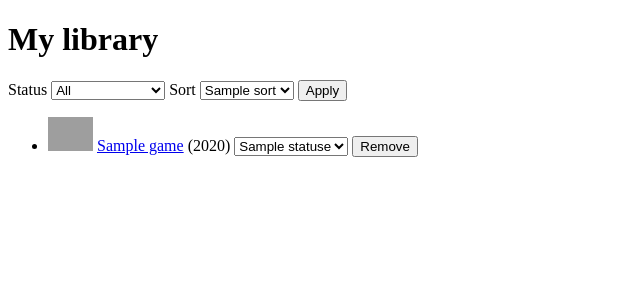
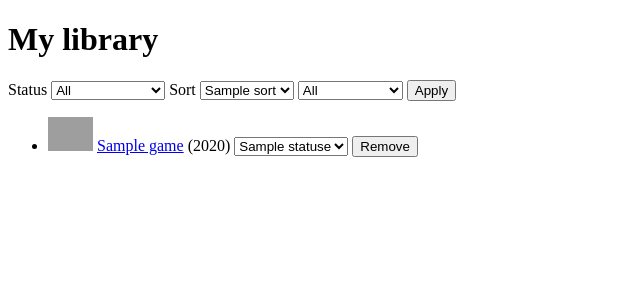
Before and after one commit to MarioAfricano/Agora, a FastAPI app: template app/templates/library.html in a window 1280 px wide. Shown: the part 26-326 px from the top of the page, without its empty margins (0-640 px from the left). Run offline with FastAPI, Linux system fonts and the light colour scheme; the template is opened without the code that fills it: most values are stand-ins (such as "Sample title", 1, 10 or a date in 2020); parts of the project's set-up code (start-up, migrations or seed data) failed here and were passed over; grey boxes are pictures that could not be loaded.

Commit message:
Filter the library by genre and platform

```diff
--- a/app/main.py
+++ b/app/main.py
@@ -16,7 +16,7 @@ from app.config import settings
 from app.db import engine, get_db
 from app.igdb import cover_url, igdb
 from app.importer import import_game
-from app.models import LIBRARY_STATUSES, Game, LibraryEntry, User
+from app.models import LIBRARY_STATUSES, Game, GameGenre, Genre, LibraryEntry, User
 from app.security import hash_password, verify_password
 
 app = FastAPI(title="Agora")
@@ -165,6 +165,7 @@ def library(
     db: Annotated[Session, Depends(get_db)],
     status: str = "",
     sort: str = "added",
+    genre: str = "",
 ):
     if current_user is None:
         return RedirectResponse(url="/login", status_code=303)
@@ -173,6 +174,16 @@ def library(
         status = ""
     if sort not in SORT_OPTIONS:
         sort = "added"
+    genre_id = int(genre) if genre.isdigit() else None
+
+    genres = db.scalars(
+        select(Genre)
+        .join(GameGenre, GameGenre.genre_id == Genre.id)
+        .join(LibraryEntry, LibraryEntry.game_id == GameGenre.game_id)
+        .where(LibraryEntry.user_id == current_user.id)
+        .distinct()
+        .order_by(Genre.name)
+    ).all()
 
     query = (
         select(LibraryEntry, Game)
@@ -182,6 +193,10 @@ def library(
 
     if status:
         query = query.where(LibraryEntry.status == status)
+    if genre_id is not None:
+        query = query.where(
+            Game.id.in_(select(GameGenre.game_id).where(GameGenre.genre_id == genre_id))
+        )
 
     query = query.order_by(SORT_OPTIONS[sort], LibraryEntry.id.desc())
     entries = db.execute(query).all()
@@ -196,6 +211,8 @@ def library(
             "sorts": SORT_OPTIONS,
             "current_status": status,
             "current_sort": sort,
+            "genres": genres,
+            "current_genre": genre_id,
         },
     )
 
--- a/app/templates/library.html
+++ b/app/templates/library.html
@@ -19,6 +19,14 @@
       <select name="sort">
         {% for sort in sorts %}
           <option value="{{ sort }}" {% if sort == current_sort %}selected{% endif %}>{{ sort | capitalize }}</option>
+        {% endfor %}
+      </select>
+    </label>
+    <label>
+      <select name="genre">
+        <option value="">All</option>
+        {% for genre in genres %}
+          <option value="{{ genre.id }}" {% if genre.id == current_genre %}selected{% endif %}>{{ genre.name }}</option>
         {% endfor %}
       </select>
     </label>
```
